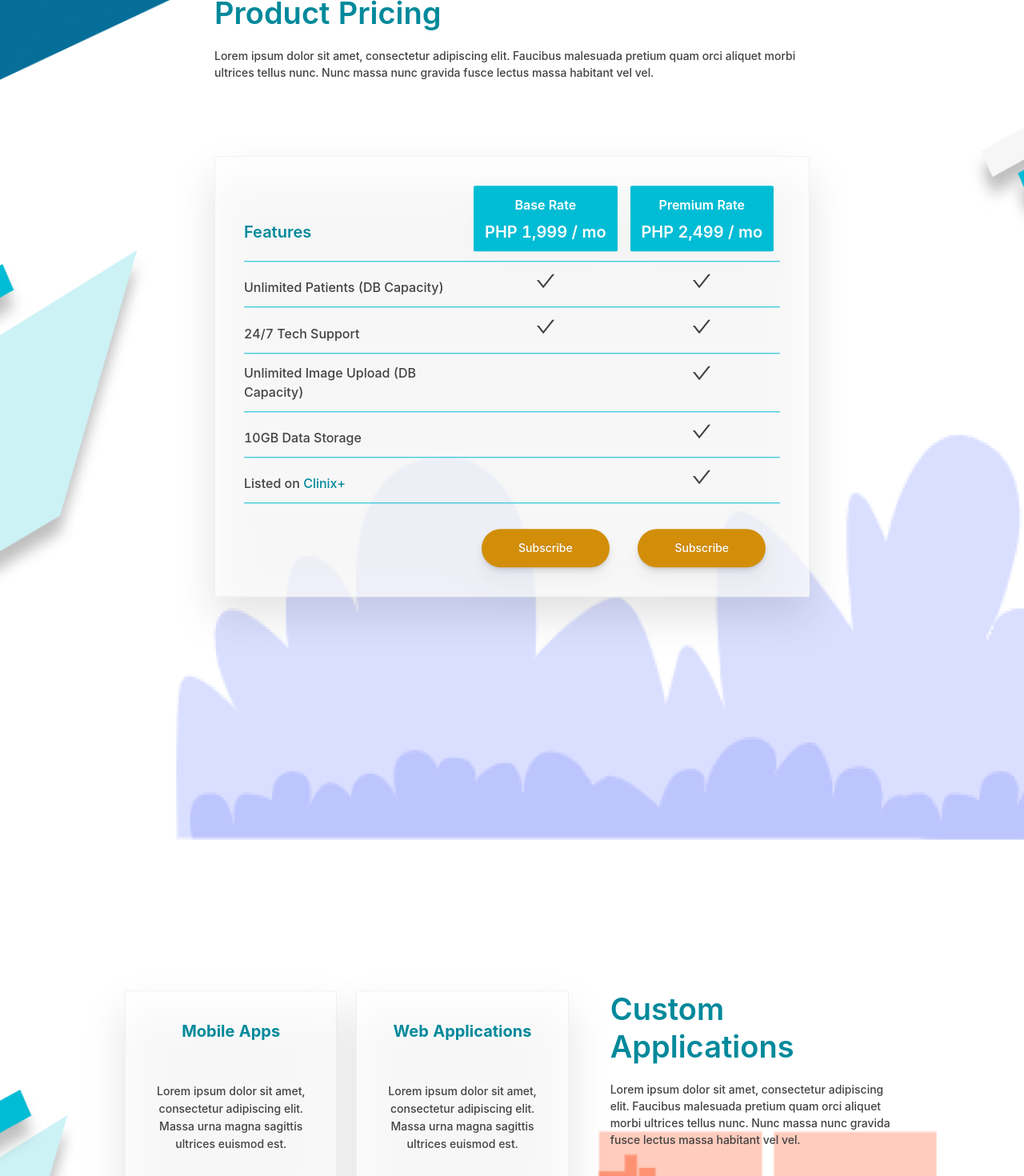
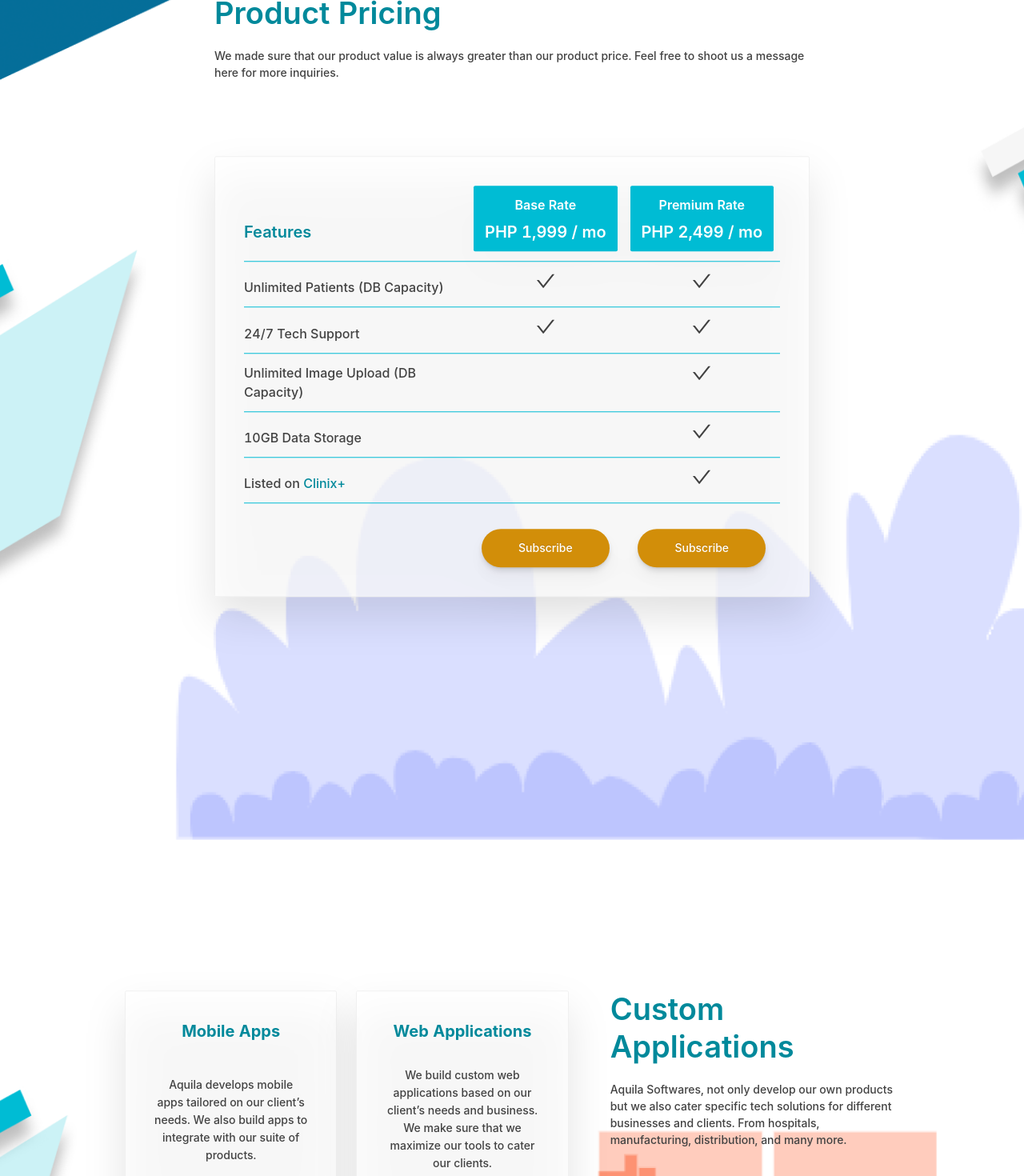
Before and after one commit to Jeremy-Reponte/aquila-landing-page, a Next.js app: page /pricing in a window 1280 px wide. Shown: the part 1330-2800 px from the top of the page at 80% size. Built offline with nearby package versions, Linux system fonts and the light colour scheme.

Commit message:
replace-pricing-content

```diff
--- a/pages/index.tsx
+++ b/pages/index.tsx
@@ -3,7 +3,7 @@ import styles from '../styles/Home.module.scss';
 import { Typography, Row, Col, Button, Card, Space, Form, Input } from 'antd';
 import Image from 'next/image';
 import React from 'react';
-import banner1 from '../public/assets/img-banner-1.png';
+import banner1 from '../public/assets/img-banner-6.png';
 import banner2 from '../public/assets/img-banner-2.png';
 import product1 from '../public/assets/product-1.png';
 import product2 from '../public/assets/product-2.png';
@@ -31,7 +31,7 @@ const Home: NextPage = () => {
             <Col span={14}>
               <div className="grid justify-items-stretch">
                 <div className="justify-self-center">
-                  <Image width={763} height={650} src={banner1} alt="img-banner" />
+                  <Image width={863} height={650} src={banner1} alt="img-banner" />
                 </div>
               </div>
             </Col>
--- a/pages/pricing.tsx
+++ b/pages/pricing.tsx
@@ -19,8 +19,8 @@ const Pricing: NextPage = () => {
                                 <Col className="gutter-row self-center" span={10}>
                                     <Title className='font-white'>Think About the Value You&rsquo;re Getting</Title>
                                     <Paragraph className='font-white'>
-                                        Lorem ipsum dolor sit amet, consectetur adipiscing elit. Netus eu, et pellentesque quis bibendum cum.
-                                        Vulputate tempor, elit odio fermentum sit suspendisse purus, platea mauris.
+                                        We are proud to say that the value you get from our product is way greater than the price.
+                                        In fact, we are one of the most affordable software in the market.
                                     </Paragraph>
                                     <Button className='gold-bg mt-2 drop-shadow-lg' type="primary" shape="round" size={'large'}>
                                         Call Us Now
@@ -40,8 +40,8 @@ const Pricing: NextPage = () => {
                                 <Col offset={3} span={18} className="mt-18">
                                     <Title className='font-aquila-color-3 w-3/4'>Aquila Clinic System(ACS) Product Pricing</Title>
                                     <Paragraph className='font-neutral-gray-color-2'>
-                                        Lorem ipsum dolor sit amet, consectetur adipiscing elit. Faucibus malesuada pretium quam orci
-                                        aliquet morbi ultrices tellus nunc. Nunc massa nunc gravida fusce lectus massa habitant vel vel.
+                                        We made sure that our product value is always greater than our product price. Feel free to shoot us a
+                                        message here for more inquiries.
                                     </Paragraph>
                                 </Col>
                                 <Col offset={3} span={18} className="mt-20">
@@ -223,11 +223,57 @@ const Pricing: NextPage = () => {
                                             <Card className='drop-shadow-2xl blurry-bg p-3'>
                                                 <div className="grid justify-items-stretch">
                                                     <div className="justify-self-center">
-                                                        <Space direction='vertical' className='text-center' size={50}>
+                                                        <Space direction='vertical' className='text-center' size={42}>
                                                             <Text className='font-aquila-color-3 text-xl font-bold'>Mobile Apps</Text>
                                                             <Text className='font-neutral-gray-color-2'>
-                                                                Lorem ipsum dolor sit amet, consectetur adipiscing elit.
-                                                                Massa urna magna sagittis ultrices euismod est.
+                                                                Aquila develops mobile apps tailored on our client&rsquo;s needs. We also build apps to
+                                                                integrate with our suite of products.
+                                                            </Text>
+                                                            <Button
+                                                                block
+                                                                type="primary"
+                                                                className='gold-bg rounded-full drop-shadow-lg'
+                                                                size={'large'}
+                                                            >
+                                                                Get a Quote
+                                                            </Button>
+                                                        </Space>
+                                                    </div>
+                                                </div>
+                                            </Card>
+                                        </Col>
+                                        <Col span={12} className="p-3">
+                                            <Card className='drop-shadow-2xl blurry-bg p-3'>
+                                                <div className="grid justify-items-stretch">
+                                                    <div className="justify-self-center">
+                                                        <Space direction='vertical' className='text-center' size={30}>
+                                                            <Text className='font-aquila-color-3 text-xl font-bold'>Web Applications</Text>
+                                                            <Text className='font-neutral-gray-color-2'>
+                                                                We build custom web applications based on our client&rsquo;s needs and business. We make sure that we
+                                                                maximize our tools to cater our clients.
+                                                            </Text>
+                                                            <Button
+                                                                block
+                                                                type="primary"
+                                                                className='gold-bg rounded-full drop-shadow-lg'
+                                                                size={'large'}
+                                                            >
+                                                                Get a Quote
+                                                            </Button>
+                                                        </Space>
+                                                    </div>
+                                                </div>
+                                            </Card>
+                                        </Col>
+                                        <Col span={12} className="p-3">
+                                            <Card className='drop-shadow-2xl blurry-bg p-3'>
+                                                <div className="grid justify-items-stretch">
+                                                    <div className="justify-self-center">
+                                                        <Space direction='vertical' className='text-center' size={42}>
+                                                            <Text className='font-aquila-color-3 text-xl font-bold'>Data Analysis</Text>
+                                                            <Text className='font-neutral-gray-color-2'>
+                                                                We help businesses analyze their business&rsquo; tech needs and requirements and make sure to provide
+                                                                them with the right solutions.
                                                             </Text>
                                                             <Button
                                                                 block
@@ -247,56 +293,9 @@ const Pricing: NextPage = () => {
                                                 <div className="grid justify-items-stretch">
                                                     <div className="justify-self-center">
                                                         <Space direction='vertical' className='text-center' size={50}>
-                                                            <Text className='font-aquila-color-3 text-xl font-bold'>Web Applications</Text>
-                                                            <Text className='font-neutral-gray-color-2'>
-                                                                Lorem ipsum dolor sit amet, consectetur adipiscing elit.
-                                                                Massa urna magna sagittis ultrices euismod est.
-                                                            </Text>
-                                                            <Button
-                                                                block
-                                                                type="primary"
-                                                                className='gold-bg rounded-full drop-shadow-lg'
-                                                                size={'large'}
-                                                            >
-                                                                Get a Quote
-                                                            </Button>
-                                                        </Space>
-                                                    </div>
-                                                </div>
-                                            </Card>
-                                        </Col>
-                                        <Col span={12} className="p-3">
-                                            <Card className='drop-shadow-2xl blurry-bg p-3'>
-                                                <div className="grid justify-items-stretch">
-                                                    <div className="justify-self-center">
-                                                        <Space direction='vertical' className='text-center' size={50}>
-                                                            <Text className='font-aquila-color-3 text-xl font-bold'>Data Analysis</Text>
-                                                            <Text className='font-neutral-gray-color-2'>
-                                                                Lorem ipsum dolor sit amet, consectetur adipiscing elit.
-                                                                Massa urna magna sagittis ultrices euismod est.
-                                                            </Text>
-                                                            <Button
-                                                                block
-                                                                type="primary"
-                                                                className='gold-bg rounded-full drop-shadow-lg'
-                                                                size={'large'}
-                                                            >
-                                                                Get a Quote
-                                                            </Button>
-                                                        </Space>
-                                                    </div>
-                                                </div>
-                                            </Card>
-                                        </Col>
-                                        <Col span={12} className="p-3">
-                                            <Card className='drop-shadow-2xl blurry-bg p-3'>
-                                                <div className="grid justify-items-stretch">
-                                                    <div className="justify-self-center">
-                                                        <Space direction='vertical' className='text-center' size={36}>
                                                             <Text className='font-aquila-color-3 text-xl font-bold'>Dev Operations & Automation</Text>
                                                             <Text className='font-neutral-gray-color-2'>
-                                                                Lorem ipsum dolor sit amet, consectetur adipiscing elit.
-                                                                Massa urna magna sagittis ultrices euismod est.
+                                                                Aquila softwares provides automation systems tailored to your business process.
                                                             </Text>
                                                             <Button
                                                                 block
@@ -316,9 +315,8 @@ const Pricing: NextPage = () => {
                                 <Col span={10} className="p-3 pl-10">
                                     <Title className='font-aquila-color-3'>Custom Applications</Title>
                                     <Paragraph className='font-neutral-gray-color-2'>
-                                        Lorem ipsum dolor sit amet, consectetur adipiscing elit. Faucibus malesuada pretium quam
-                                        orci aliquet morbi ultrices tellus nunc. Nunc massa nunc gravida fusce lectus massa
-                                        habitant vel vel.
+                                        Aquila Softwares, not only develop our own products but we also cater specific tech solutions
+                                        for different businesses and clients. From hospitals, manufacturing, distribution, and many more.
                                     </Paragraph>
                                 </Col>
                             </Row>
```
Also changed, not shown: pages/contactus.tsx (+12 -2 lines), public/assets/img-banner-6.png (added).
